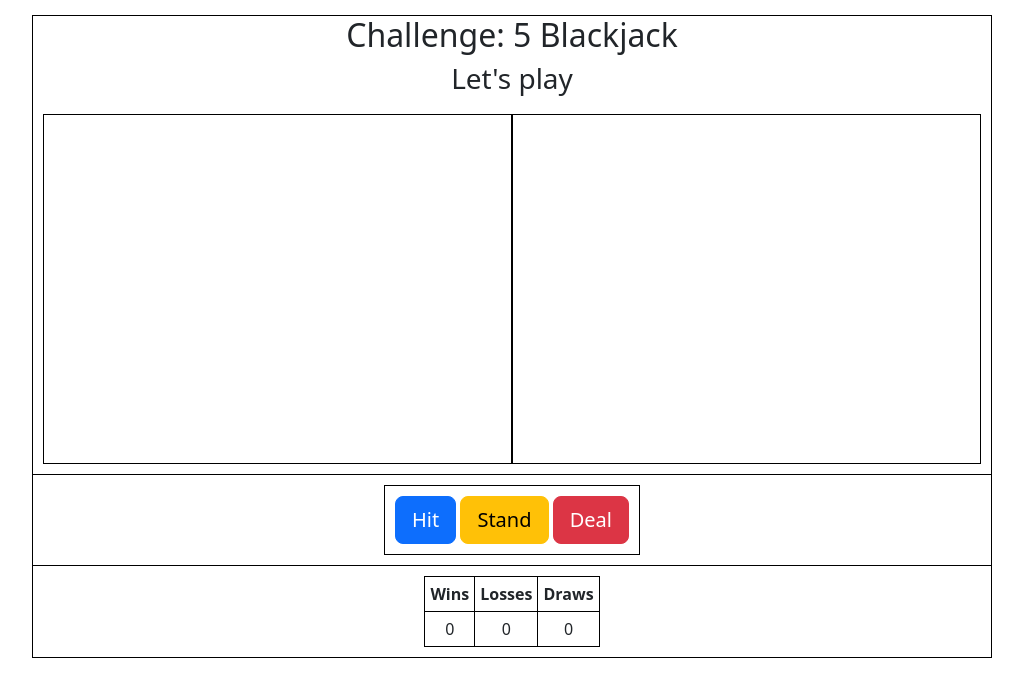
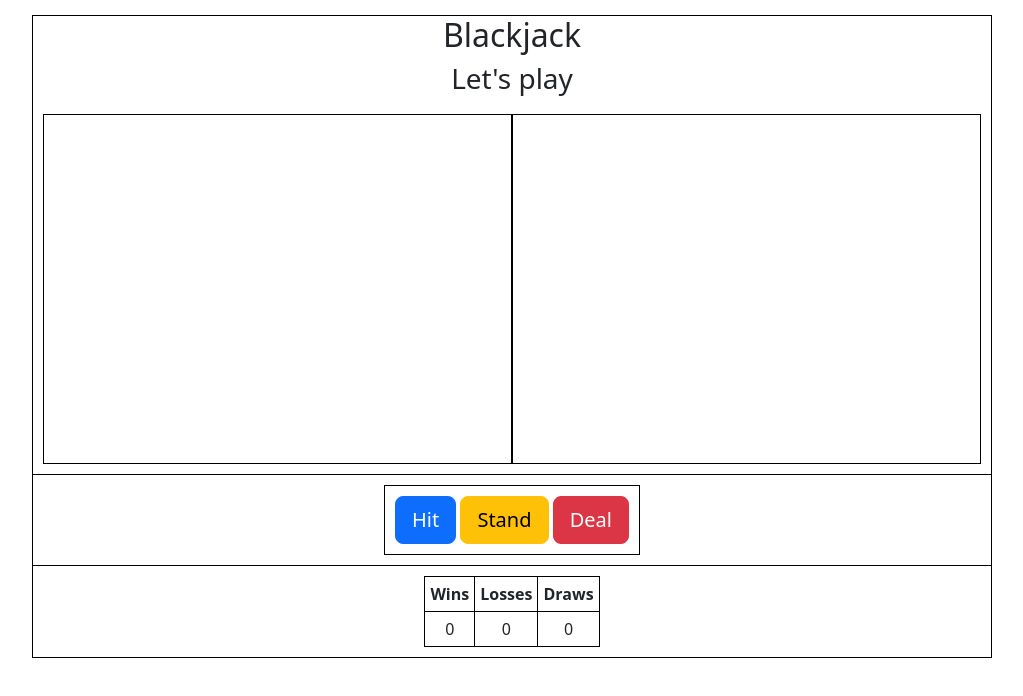
Before and after one commit to sarahmxxre/blackjack, a plain HTML site: page index.html in a window 1280 px wide. Shown: the whole page, without its empty margins (128-1151 px from the left). Drawn offline with nearby package versions, Linux system fonts and the light colour scheme.

Commit message:
Update index.html

```diff
--- a/index.html
+++ b/index.html
@@ -10,7 +10,7 @@
 </head>
 <body>
     <div class="container-5">
-        <h2>Challenge: 5 Blackjack</h2>
+        <h2>Blackjack</h2>
         <h3><span id="blackjack-result">Let's play</span></h3>
         <div class="flex-blackjack-row-1">
             <div id="your-box" class="your-box">
```
